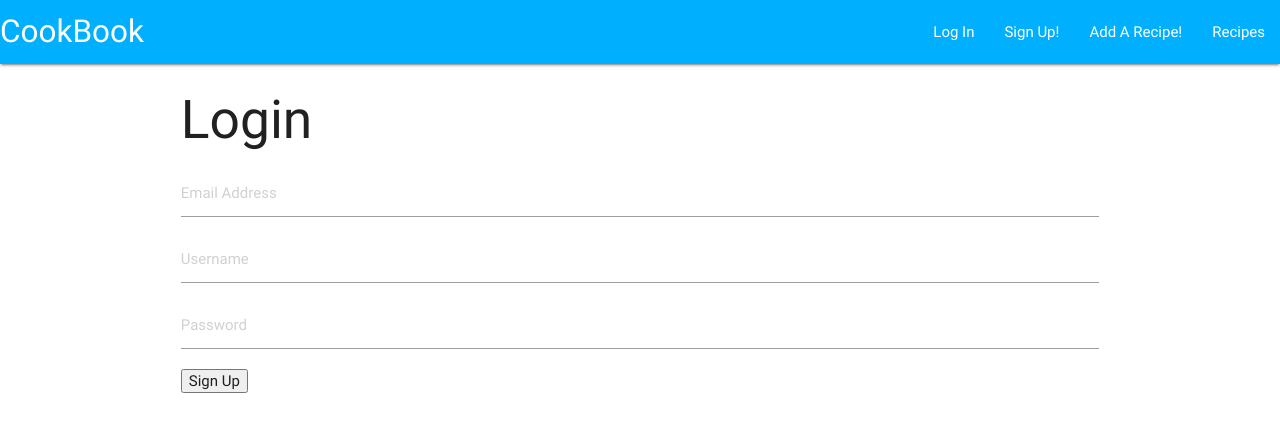
After one commit to Code-Institute-Submissions/cookbook_assignment, a Flask app: page /register in a window 1280 px wide. The commit adds this page. Shown: the top 432 px of the page. Run offline with Flask 2, Linux system fonts and the light colour scheme; data that the repository does not hold is empty; some libraries are stand-ins or nearby versions.

Commit message:
Created a login route which will verify username and password against the username and password stored on MongoDB. Not the most secure of login systems, but it's a basic example.

```diff
--- a/app.py
+++ b/app.py
@@ -1,5 +1,5 @@
 import os
-from flask import Flask, render_template, redirect, request, url_for
+from flask import Flask, render_template, redirect, request, session, url_for
 from flask_pymongo import PyMongo
 from bson.objectid import ObjectId
 
@@ -20,6 +20,23 @@ def user():
 def register():
     return render_template('register.html',
     users=mongo.db.users.find())
+
+@app.route('/user_info', methods=['POST'])
+def user_info():
+    users = mongo.db.users
+    users.insert_one(request.form.to_dict())
+    return redirect(url_for('user'))
+
+@app.route('/login', methods=["GET","POST"])
+def login():
+    users = mongo.db.users
+    client = users.find_one({'username' : request.form['username']})
+
+    if client:
+        session['username'] = request.form['username']
+        return redirect(url_for('get_recipe'))
+    else:
+        return "Not a valid username."
 
 
 
--- a/templates/base.html
+++ b/templates/base.html
@@ -12,6 +12,8 @@
     <div class="nav-wrapper">
       <a href="#" class="brand-logo">CookBook</a>
       <ul id="nav-mobile" class="right hide-on-med-and-down">
+        <li><a href="{{url_for('user')}}">Log In</a></li>
+        <li><a href="{{url_for('register')}}">Sign Up!</a></li>
         <li><a href="{{url_for('add_recipe')}}">Add A Recipe!</a></li>
         <li><a href="{{url_for('get_recipe')}}">Recipes</a></li>
 
--- a/templates/login.html
+++ b/templates/login.html
@@ -10,8 +10,8 @@
 
     <!-- Login Form -->
     <form>
-      <input type="text" id="login" class="fadeIn second" name="login" placeholder="login">
-      <input type="text" id="password" class="fadeIn third" name="login" placeholder="password">
+      <input type="text" id="login" class="fadeIn second" name="login" placeholder="Username">
+      <input type="text" id="password" class="fadeIn third" name="login" placeholder="Password">
       <input type="submit" class="fadeIn fourth" value="Log In">
     </form>
 
--- /dev/null
+++ b/templates/register.html
@@ -0,0 +1,24 @@
+{% extends 'base.html' %}
+
+{% block content %}
+
+<div class="container">
+    <div class="row">
+        <h2>Login</h2>
+        <div class="wrapper fadeInDown">
+  <div id="formContent">
+
+    <!-- Login Form -->
+    <form>
+      <input type="text" id="email" class="fadeIn second" name="email" placeholder="Email Address">
+      <input type="text" id="username" class="fadeIn second" name="username" placeholder="Username">
+      <input type="text" id="password" class="fadeIn third" name="passsword" placeholder="Password">
+      <input type="submit" class="fadeIn fourth" value="Sign Up">
+    </form>
+
+  </div>
+</div>
+    </div>
+</div>
+
+{% endblock %}
```
